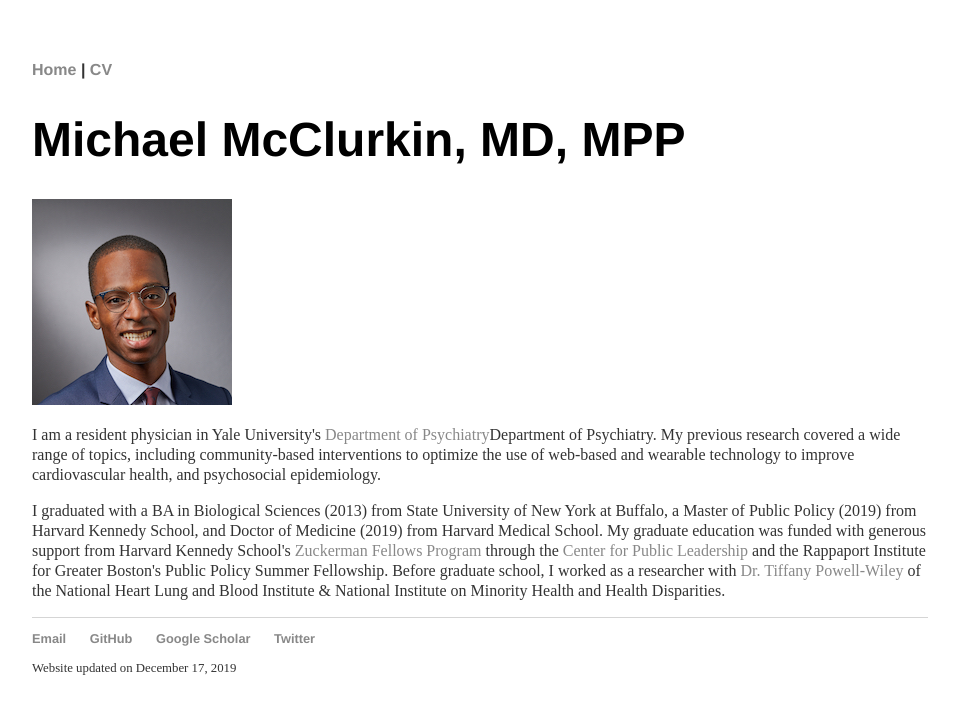
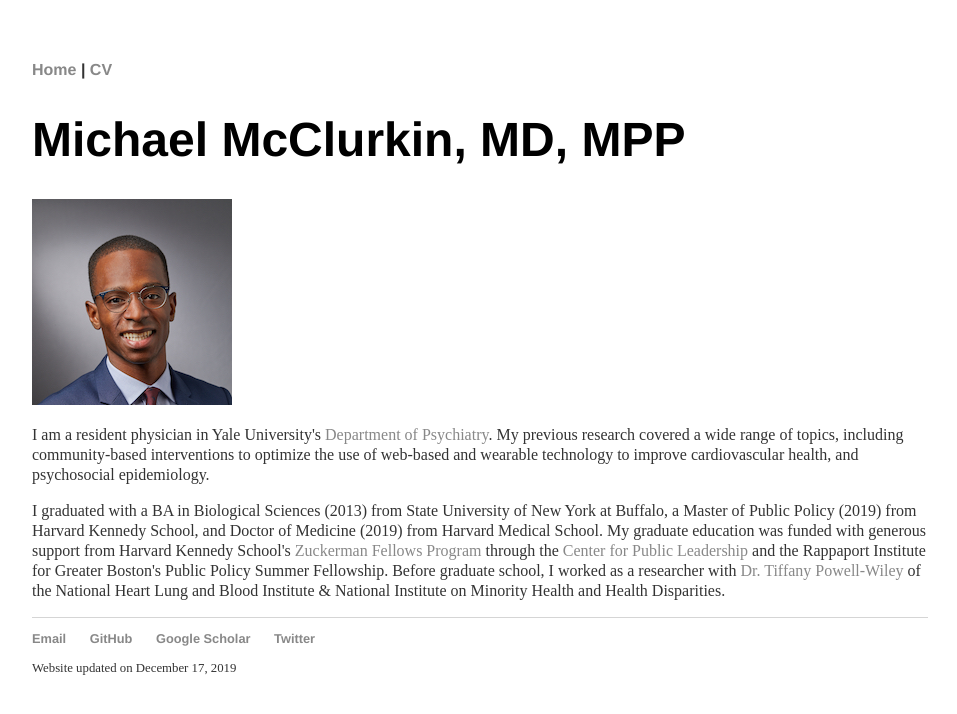
Before and after one commit to michaelmcclurkin/michaelmcclurkin.github.io, a Jekyll site: the page index.html, which Jekyll copies as it is, in a window 1280 px wide. Shown: the top 714 px of the page, without its empty margins (160-1117 px from the left). Built offline with Jekyll 4.4.1, drawn with Linux system fonts in a browser that asks for light colours.

Commit message:
Update index.html

```diff
--- a/index.html
+++ b/index.html
@@ -78,7 +78,7 @@
 
 			<img src="documents/photo.JPEG" alt="Michael McClurkin, MD, MPP" style="width:200px;height:206px;">
 
-			<p>I am a resident physician in Yale University's <a href="https://medicine.yale.edu/psychiatry/">Department of Psychiatry</a>Department of Psychiatry. My previous research covered a wide range of topics, including community-based interventions to optimize the use of web-based and wearable technology to improve cardiovascular health, and psychosocial epidemiology.</p>
+			<p>I am a resident physician in Yale University's <a href="https://medicine.yale.edu/psychiatry/">Department of Psychiatry</a>. My previous research covered a wide range of topics, including community-based interventions to optimize the use of web-based and wearable technology to improve cardiovascular health, and psychosocial epidemiology.</p>
 			<p>I graduated with a BA in Biological Sciences (2013) from State University of New York at Buffalo, a Master of Public Policy (2019) from Harvard Kennedy School, and Doctor of Medicine (2019) from Harvard Medical School. My graduate education was funded with generous support from Harvard Kennedy School's <a href="https://cpl.hks.harvard.edu/zuckerman-fellowship/">Zuckerman Fellows Program</a> through the <a href="https://cpl.hks.harvard.edu/home/">Center for Public Leadership</a> and the Rappaport Institute for Greater Boston's Public Policy Summer Fellowship. Before graduate school, I worked as a researcher with <a href="https://www.nhlbi.nih.gov/science/social-determinants-obesity-and-cardiovascular-risk/">Dr. Tiffany Powell-Wiley</a> of the National Heart Lung and Blood Institute & National Institute on Minority Health and Health Disparities. </p>
 
 </div>
```
